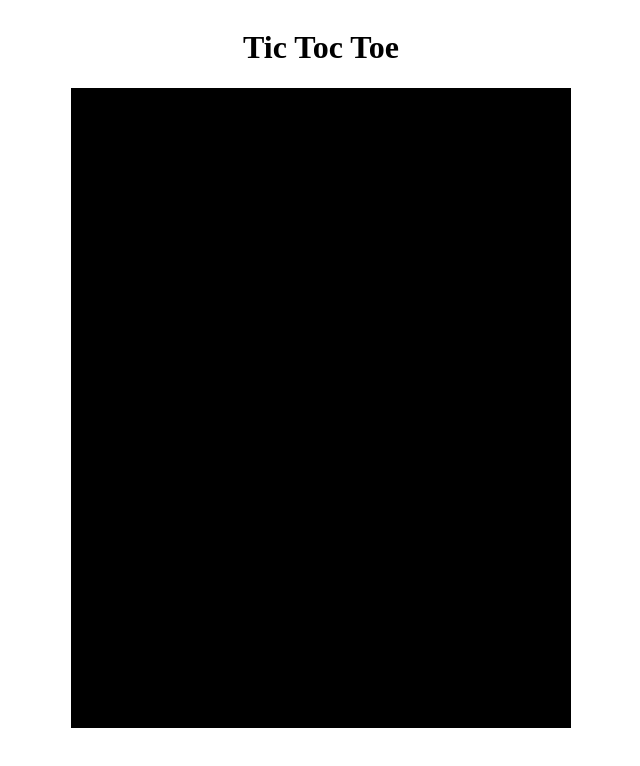
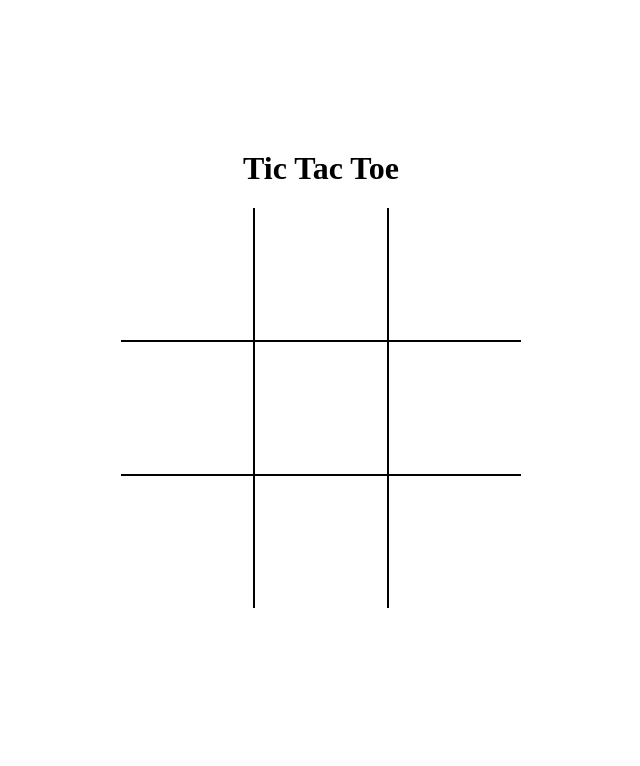
Before and after one commit to IMRANDIL/Tic_Toc_Toe_React_JS, a React (Vite) app: page / in a window 1280 px wide. Shown: the top 766 px of the page, without its empty margins (319-959 px from the left). Built offline with nearby package versions, Linux system fonts and the light colour scheme.

Commit message:
some more change

```diff
--- a/src/App.tsx
+++ b/src/App.tsx
@@ -1,21 +1,28 @@
-import { useState } from 'react'
-import './App.css'
-import Board from './components/Board'
-import Square from './components/Square'
+// App.js
+import { useState } from 'react';
+import './App.css';
+import Board from './components/Board';
+import Square from './components/Square';
 
 function App() {
-  const [value, setValue] = useState('')
+  const [squares, setSquares] = useState(Array(9).fill(null)); // Array to hold square values
+
+  const handleClick = (index) => {
+    const newSquares = squares.slice(); // Copy the array
+    newSquares[index] = 'X'; // Set value to 'X' for simplicity (you can change this logic)
+    setSquares(newSquares); // Update state
+  };
 
   return (
-    <>
-      <div className='container'>
-        <h1>Tic Toc Toe</h1>
-        <Board>
-          <Square value={value}/>
-        </Board>
-       </div>
-    </>
-  )
+    <div className='container'>
+      <h1>Tic Tac Toe</h1>
+      <Board>
+        {squares.map((value, index) => (
+          <Square key={index} value={value} onClick={() => handleClick(index)} />
+        ))}
+      </Board>
+    </div>
+  );
 }
 
-export default App
+export default App;
--- a/src/index.css
+++ b/src/index.css
@@ -1,27 +1,34 @@
 
-.container{
+.container {
   width: 100%;
   height: 90vh;
-    margin-top: 0px;
   display: flex;
+  flex-direction: column;
   justify-content: center;
-    flex-direction: column;
   align-items: center;
 }
 
+.board {
+  width: 400px;
+  height: 400px; /* Adjusted height for a more square-like board */
+  display: grid; /* Using CSS Grid for better layout */
+  grid-template-columns: repeat(3, 1fr); /* 3 equal columns */
+  grid-template-rows: repeat(3, 1fr); /* 3 equal rows */
+  gap: 2px; /* Gap between squares */
+  background-color: black;
+}
 
-
-.board{
-    width: 500px;
-    height: 100%;
+.square {
   display: flex;
   justify-content: center;
-    background-color: black;
+  align-items: center;
+  background-color: #fff; /* White squares */
   color: #000;
+  font-size: 2rem; /* Adjust font size */
 }
 
-
-.square {
-    background-color: red;
-    color: #000;
+/* Add hover effect for better UI feedback */
+.square:hover {
+  background-color: #ddd; /* Light gray on hover */
+  cursor: pointer;
 }
```
Lines whose indentation alone changed are shown as unchanged.
